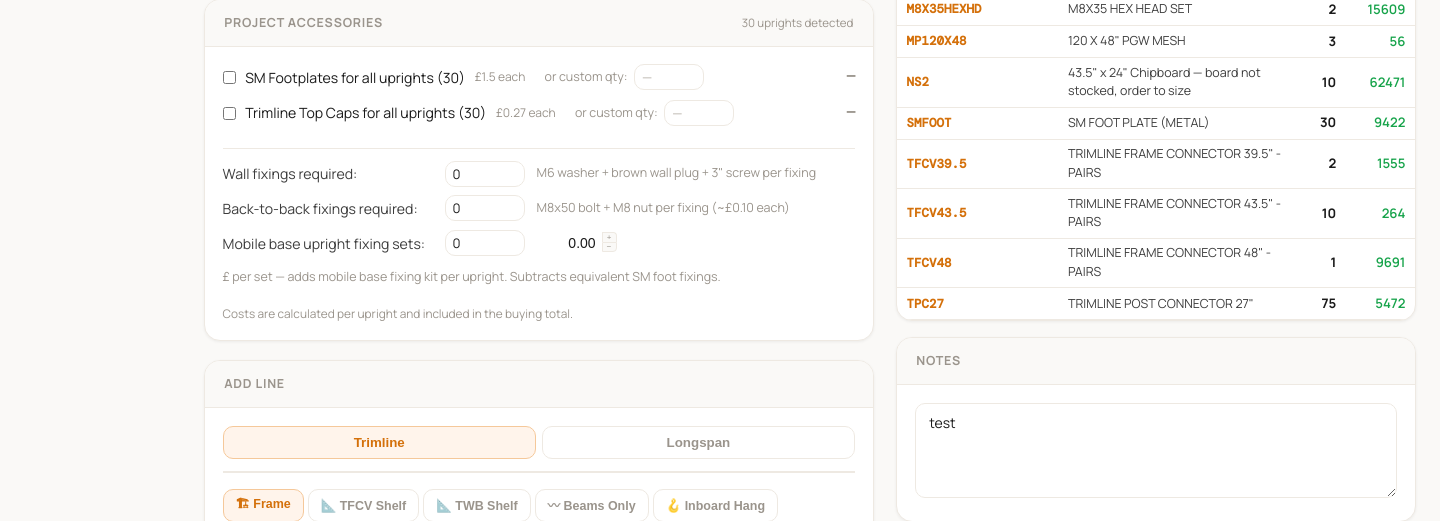
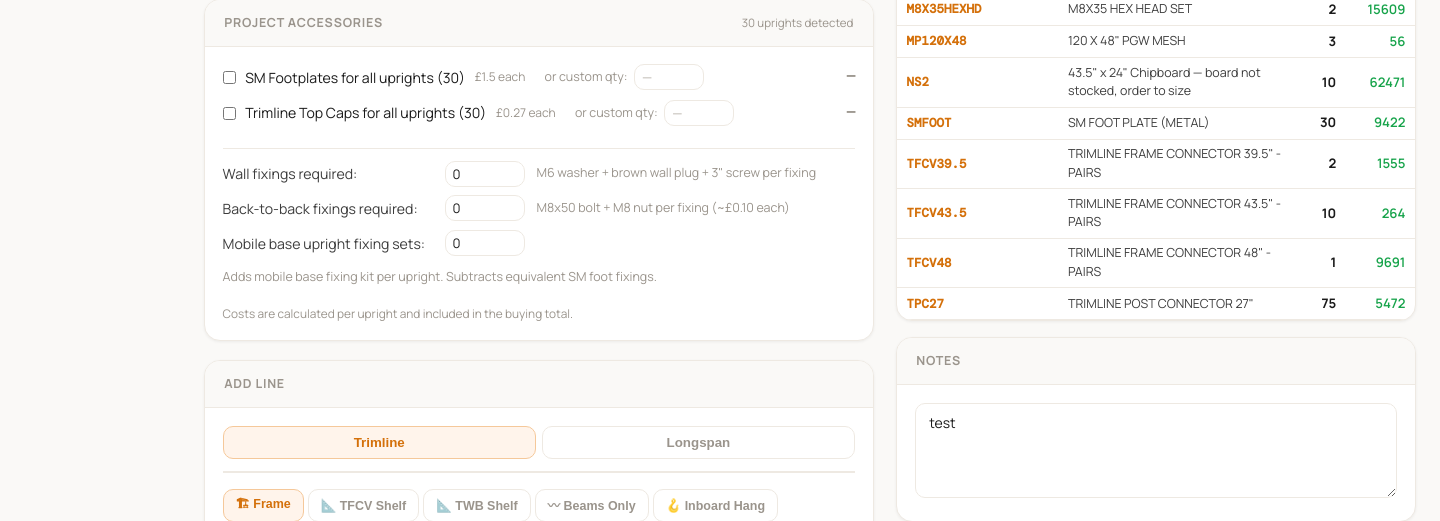
Before and after one commit to BlueWhiteTen/ezr-project-tracker, a Django app: page /project/9/cost/ in a window 1440 px wide. Shown: the part 1072-1593 px from the top of the page. Run offline with Django 4.2, Linux system fonts and the light colour scheme; a user stored in the database is signed in; data comes from the database, SQL or seed files in the repository; data that the repository does not hold is empty; some web fonts are replaced.

Commit message:
Revert incorrect price added to mobile base fixing sets

```diff
--- a/projects/models.py
+++ b/projects/models.py
@@ -871,7 +871,6 @@ class ProjectCost(models.Model):
     wall_fixings         = models.PositiveIntegerField(default=0)
     back_to_back_fixings = models.PositiveIntegerField(default=0)
     mobile_base_sets     = models.PositiveIntegerField(default=0)
-    mobile_base_unit_price = models.DecimalField(max_digits=8, decimal_places=2, default=0)
     markup      = models.DecimalField(max_digits=6, decimal_places=2, default=50)
     labour      = models.DecimalField(max_digits=10, decimal_places=2, default=0)
     delivery    = models.DecimalField(max_digits=10, decimal_places=2, default=0)
--- a/projects/templates/projects/project_cost.html
+++ b/projects/templates/projects/project_cost.html
@@ -284,16 +284,7 @@
           <input type="number" id="mob-base-input" value="{{ cost.mobile_base_sets }}" min="0" step="1"
             class="form-input" style="width:80px;padding:3px 7px;font-size:.82rem;"
             onblur="saveExtras()">
-          <div class="num-stepper">
-            <input type="number" id="mob-base-price-input" value="{{ cost.mobile_base_unit_price|floatformat:2 }}" min="0" step="0.01"
-              class="inline-num" style="width:65px;"
-              onblur="saveExtras()" onkeydown="if(event.key==='Enter')this.blur()">
-            <div class="stepper-btns">
-              <button type="button" class="stepper-btn" onclick="stepMobileBasePrice(1)">+</button>
-              <button type="button" class="stepper-btn" onclick="stepMobileBasePrice(-1)">−</button>
-            </div>
-          </div>
-          <span style="font-size:.78rem;color:var(--mut);">£ per set — adds mobile base fixing kit per upright. Subtracts equivalent SM foot fixings.</span>
+          <span style="font-size:.78rem;color:var(--mut);">Adds mobile base fixing kit per upright. Subtracts equivalent SM foot fixings.</span>
         </div>
       </div>
       <div style="font-size:.74rem;color:var(--mut);padding-top:.4rem;margin-top:.1rem;">Costs are calculated per upright and included in the buying total.</div>
@@ -1173,17 +1164,10 @@ async function saveExtras(){
     body: JSON.stringify({
       back_to_back: parseInt(document.getElementById('btb-input').value)||0,
       mobile_bases: parseInt(document.getElementById('mob-base-input').value)||0,
-      mobile_base_price: parseFloat(document.getElementById('mob-base-price-input').value)||0,
       cost_pk: COST_PK,
     })
   });
   location.reload();
-}
-function stepMobileBasePrice(direction){
-  const input = document.getElementById('mob-base-price-input');
-  const newVal = Math.max(0, (parseFloat(input.value)||0) + direction*0.01);
-  input.value = newVal.toFixed(2);
-  saveExtras();
 }
 
 // ── Accessories ──────────────────────────────────────────────────────────────
--- a/projects/views/costing.py
+++ b/projects/views/costing.py
@@ -949,28 +949,7 @@ def cost_extras_save(request, pk):
         cost.back_to_back_fixings = max(0, int(data['back_to_back'] or 0))
     if 'mobile_bases' in data:
         cost.mobile_base_sets = max(0, int(data['mobile_bases'] or 0))
-    if 'mobile_base_price' in data:
-        cost.mobile_base_unit_price = max(0, float(data['mobile_base_price'] or 0))
     cost.save()
-
-    # Keep a dedicated cost line in sync with the mobile base qty/price,
-    # so it flows into the buying total through the same mechanism every
-    # other line already uses, rather than requiring each of the several
-    # separate buying-total calculations across the app to individually
-    # know about mobile base fixings.
-    MOBILE_BASE_LINE_DESC = 'Mobile base upright fixing sets'
-    existing_line = cost.lines.filter(line_type='extras', description=MOBILE_BASE_LINE_DESC).first()
-    if cost.mobile_base_sets > 0 and cost.mobile_base_unit_price > 0:
-        if existing_line:
-            existing_line.quantity = cost.mobile_base_sets
-            existing_line.unit_cost = cost.mobile_base_unit_price
-            existing_line.save()
-        else:
-            ProjectCostLine.objects.create(cost=cost, line_type='extras', description=MOBILE_BASE_LINE_DESC,
-                quantity=cost.mobile_base_sets, unit_cost=cost.mobile_base_unit_price, sort_order=9999)
-    elif existing_line:
-        existing_line.delete()
-
     return JsonResponse({'ok': True})
 
 
```
Also changed, not shown: projects/migrations/0101_projectcost_mobile_base_unit_price.py, projects/migrations/0102_remove_projectcost_mobile_base_unit_price.py (added).
